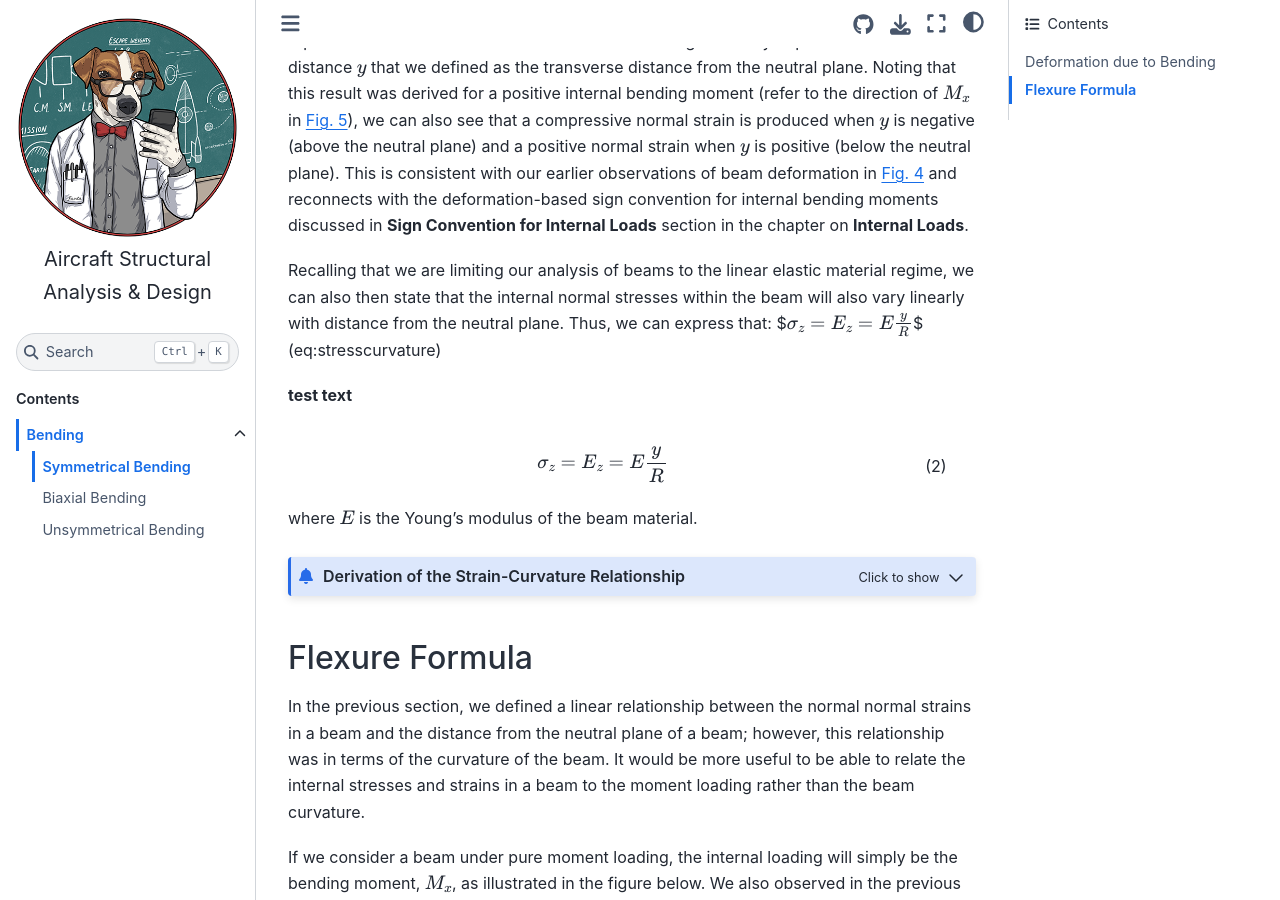
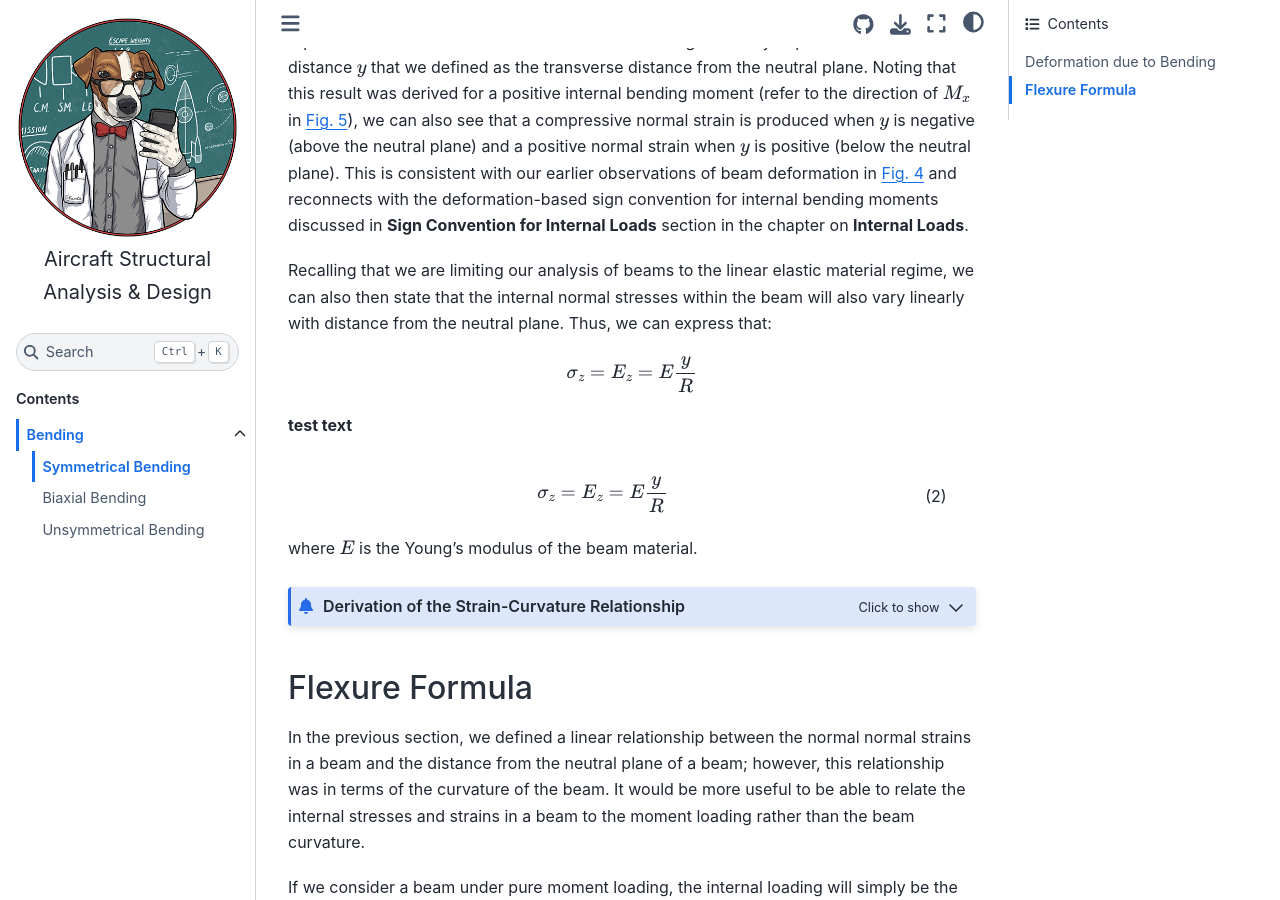
Before and after one commit to cdrans/SAD_textbook, a Jupyter Book: the page built from book/Bending/01_sym_bending.md, in a window 1280 px wide and 900 px high, scrolled down 2480 px. Built offline with Jupyter Book 1.0.4 settings and Sphinx 7.4.7 and the Sphinx Book theme 1.1.4, drawn with Linux system fonts in a browser that asks for light colours; comment, search, counter and statistics services are not loaded; part of the change alters nothing that is shown.

Commit message:
clean up equations

```diff
--- a/book/Bending/01_sym_bending.md
+++ b/book/Bending/01_sym_bending.md
@@ -69,7 +69,9 @@ where $R$ is the radius of curvature of the neutral plane of the beam.
 For completeness, the derivation of this expression is given at the end of this section. More importantly, you should focus on what this expression tells us. Looking at the above equation we see that the normal strain due to bending is linearly dependent on the distance $y$ that we defined as the transverse distance from the neutral plane. Noting that this result was derived for a positive internal bending moment (refer to the direction of $M_x$ in {numref}`Fig:SymBendDefDraw`), we can also see that a compressive normal strain is produced when $y$ is negative (above the neutral plane) and a positive normal strain when $y$ is positive (below the neutral plane). This is consistent with our earlier observations of beam deformation in {numref}`Fig:SymBendDef` and reconnects with the deformation-based sign convention for internal bending moments discussed in **Sign Convention for Internal Loads** section in the chapter on **Internal Loads**.
 
 Recalling that we are limiting our analysis of beams to the linear elastic material regime, we can also then state that the internal normal stresses within the beam will also vary linearly with distance from the neutral plane. Thus, we can express that:
-$${\sigma _z} = E{_z} = E\frac{y}{R}$$ (eq:stresscurvature)
+    \begin{equation}\label{eq:stresscurvature}
+        \sigma _z = E{_z} = E\frac{y}{R}
+    \end{equation}
 
 **test text**
 
@@ -85,23 +87,32 @@ where $E$ is the Young's modulus of the beam material.
 ::::::{admonition} Derivation of the Strain-Curvature Relationship
 :class: tudproof, dropdown
 Consider a spanwise differential segment of a beam in bending, $dz$, as illustrated in Fig. !fig{SymBendDefDraw} in both its undeformed and deformed states. The neutral plane of the beam is denoted by points $P$ and $Q$ such that:
-    $$\overline {PQ}  = \overline {P'Q'}  = dz$$
+    \begin{equation*}
+        \overline{PQ} = \overline{P^\prime Q^\prime} = dz
+    \end{equation*}
 
 In the deformed state, we can define this length by the arc length swept by the radius of curvature, $R$, of the neutral plane:
-    $$\overline{P^\prime Q^\prime} = dz = R \cdot d\theta$$
+    \begin{equation*}
+        \overline{P^\prime Q^\prime} = dz = R \cdot d\theta
+    \end{equation*}
 
 which can be rearranged to obtain:
-    $$d\theta = \frac{dz}{R}$$
+    \begin{equation*}
+        d\theta = \frac{dz}{R}
+    \end{equation*}
 
 If we now look at another plane $\overline{EF}$ located an arbitrary distance $y$ from the neutral plane, we can define its length in the undeforemed state as:
-
-    $$\overline{EF} = dz$$
+    \begin{equation*}
+        \overline{EF} = dz
+    \end{equation}
 
 and in its deformed state as:
-    $$\begin{array}{*{20}{c}}
-    {\overline {E'F'}  = \left( {R + y} \right)d\theta }\\
-    { = dz + \frac{y}{R}dz}
-    \end{array}$$
+    \begin{equation*}
+        \begin{split}
+            \overline{E^\prime F^\prime} &= \left(R+y \right)d\theta\\
+            &= dz + \frac{y}{R}dz
+        \end{split}
+    \end{equation*}
 
 Recalling that normal strain is defined by the change in length of a segment of material divided by its original length, we can formulate an expression for the normal strain in a beam as a function of distance $y$ from the neutral plane:
     \begin{equation*}
```
